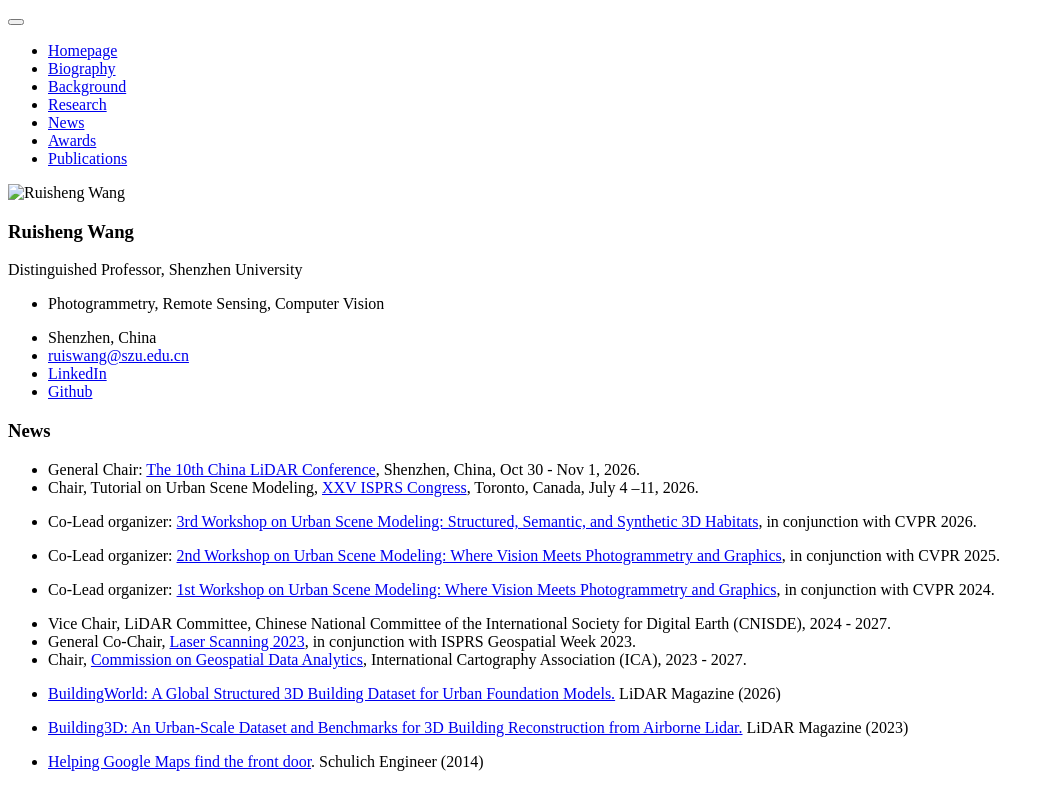
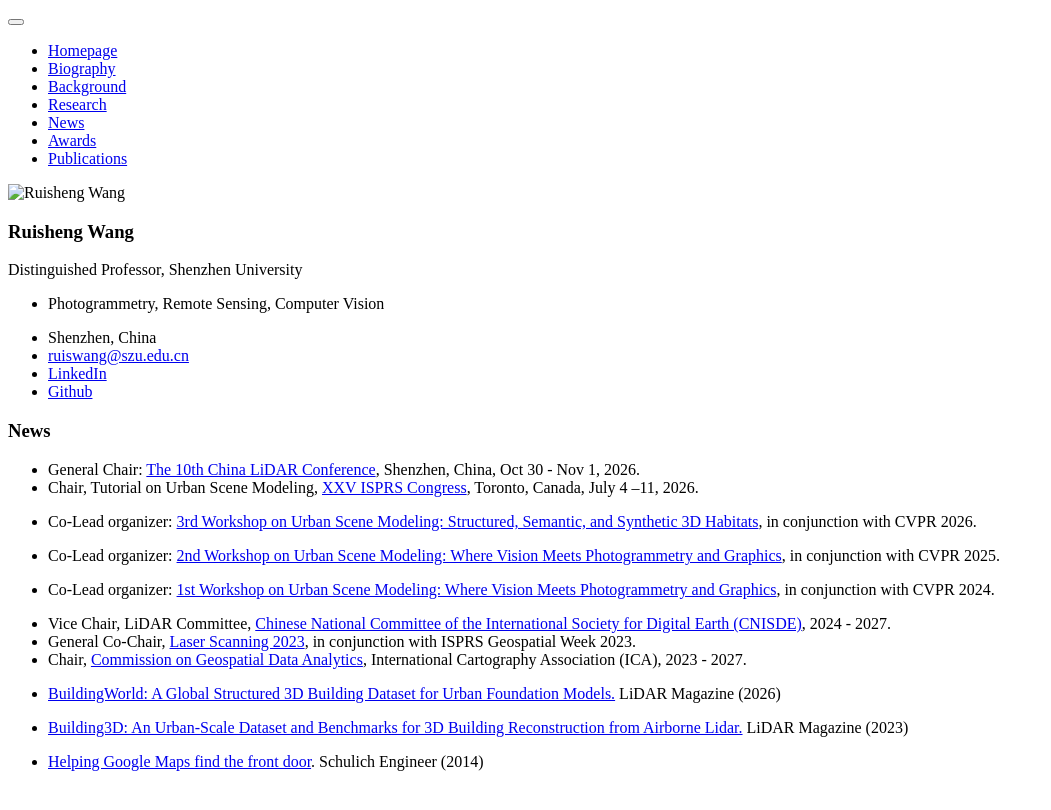
Before and after one commit to ruishengwang/ruishengwang.github.io, a Jekyll site: the page built from _pages/includes/news.md, in a window 1280 px wide. Shown: the top 810 px of the page, without its empty margins (0-1051 px from the left). Built offline with Jekyll 4.4.1, drawn with Linux system fonts in a browser that asks for light colours; our own code applies the rules of GitHub Pages for plain Markdown files; part of the change alters nothing that is shown.

Commit message:
Update news.md

```diff
--- a/_pages/includes/news.md
+++ b/_pages/includes/news.md
@@ -8,7 +8,7 @@
 
 - Co-Lead organizer: [1st Workshop on Urban Scene Modeling: Where Vision Meets Photogrammetry and Graphics](https://usm3d.github.io/2024/), in conjunction with CVPR 2024.
 
-- Vice Chair, LiDAR Committee, Chinese National Committee of the International Society for Digital Earth (CNISDE), 2024 - 2027.
+- Vice Chair, LiDAR Committee, [Chinese National Committee of the International Society for Digital Earth (CNISDE)](https://www.digitalearth-isde.org), 2024 - 2027.
 - General Co-Chair, [Laser Scanning 2023](https://gsw2023.com/index.php/project/laser-scanning-2023/), in conjunction with ISPRS Geospatial Week 2023.
 - Chair, [Commission on Geospatial Data Analytics](https://icaci.org/commissions/), International Cartography Association (ICA), 2023 - 2027.
 - [BuildingWorld: A Global Structured 3D Building Dataset for Urban Foundation Models.](https://lidarmag.com/2026/02/16/buildingworld-a-global-structured-3d-building-dataset-for-urban-foundation-models/) LiDAR Magazine (2026)
```
